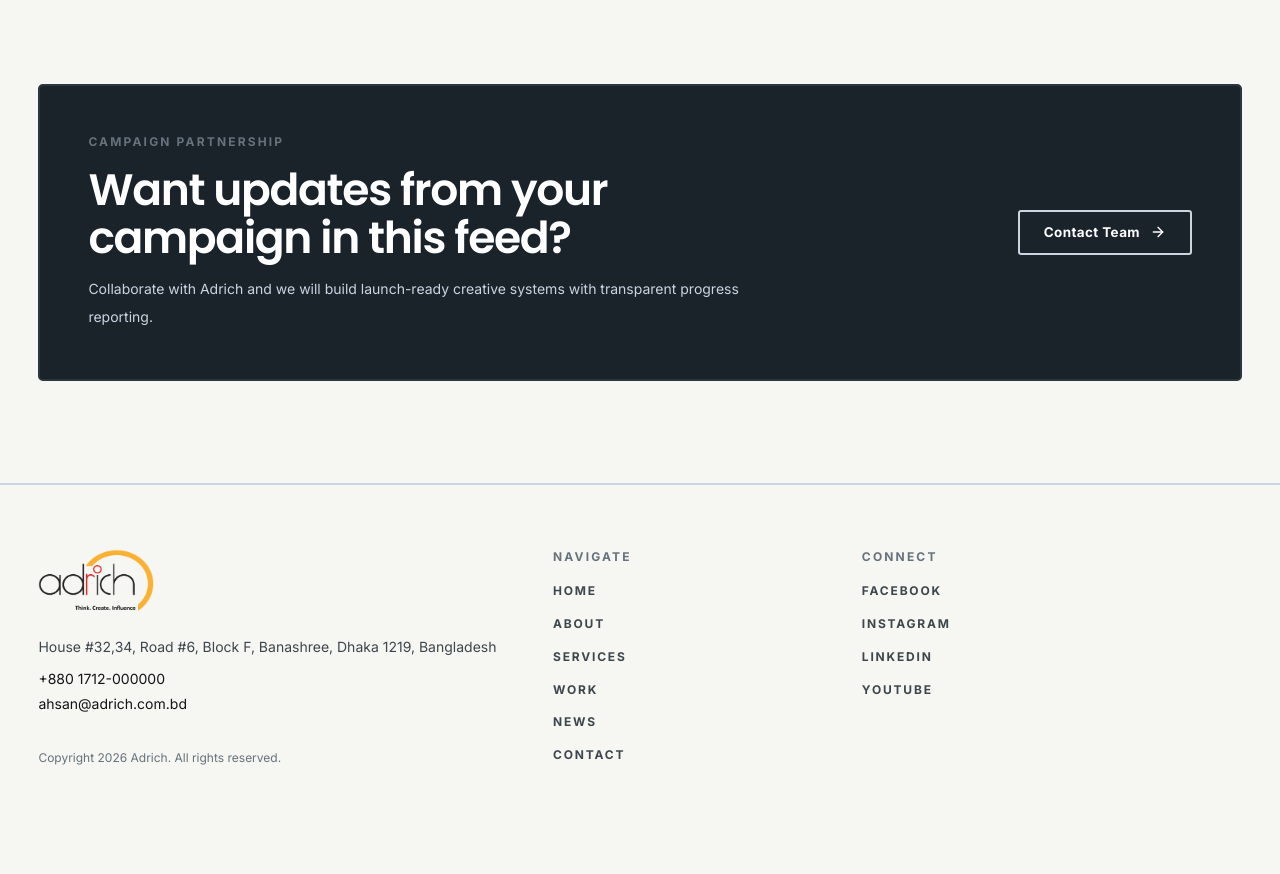
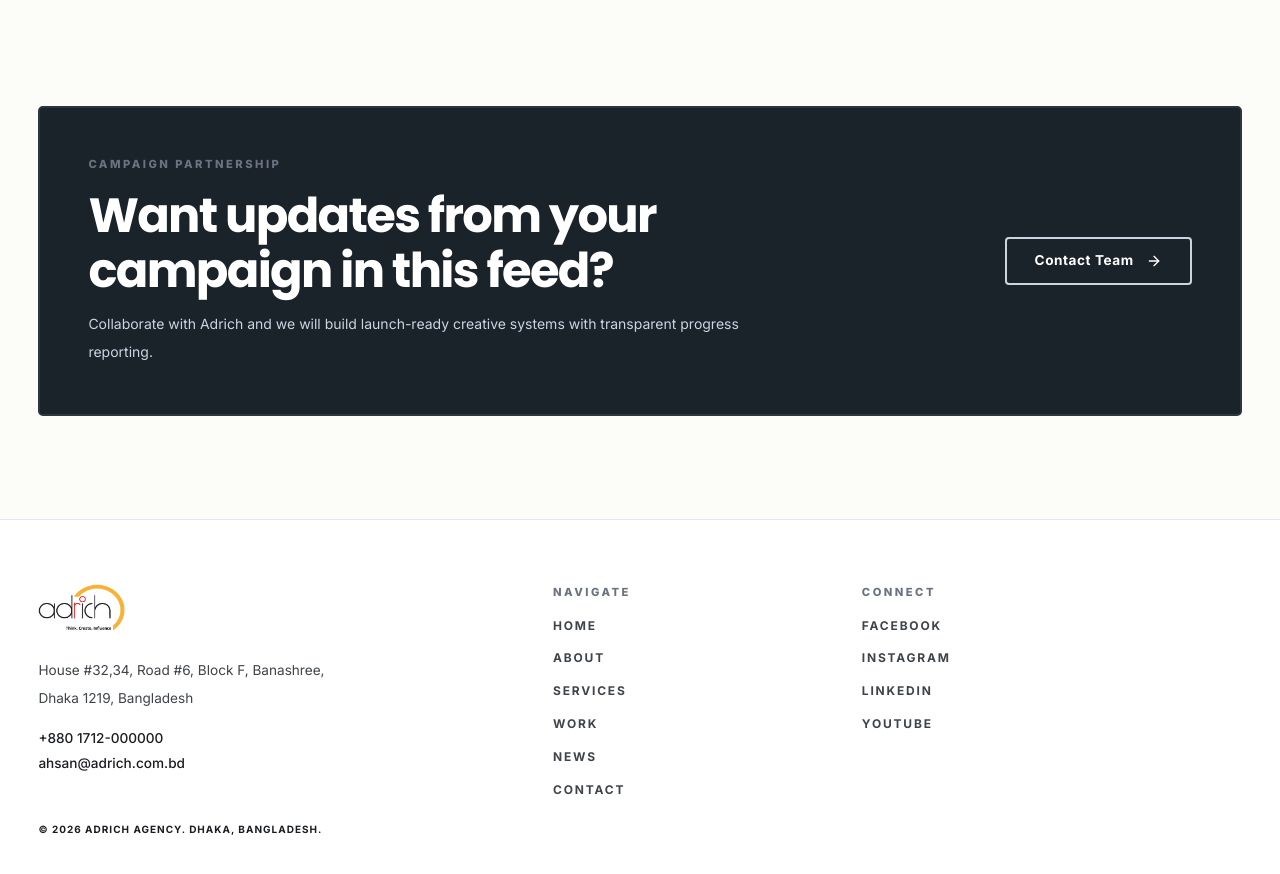
Before and after one commit to serialexperimentsrio/adrich, a Next.js app: page /news in a window 1280 px wide. Shown: the part 1040-1914 px from the top of the page. Before the commit the page ends 1870 px from the top, so only its background shows below. Built offline with nearby package versions, Linux system fonts and the light colour scheme.

Commit message:
Q Checkpoint #1

```diff
--- a/app/globals.css
+++ b/app/globals.css
@@ -3,13 +3,13 @@
 @theme {
   --color-background: var(--background);
   --color-foreground: var(--foreground);
-  --color-surface-0: #f6f6f2;
+  --color-surface-0: #fcfcf9;
   --color-surface-1: #ffffff;
-  --color-surface-2: #ecece8;
-  --color-surface-3: #e2e2dc;
-  --color-ink-900: #121416;
-  --color-ink-700: #3e464d;
-  --color-ink-600: #66727c;
+  --color-surface-2: #f3f4f1;
+  --color-surface-3: #eaeaec;
+  --color-ink-900: #1a1d21;
+  --color-ink-700: #3f444a;
+  --color-ink-600: #6b7280;
   --color-brand-950: #0a0e12;
   --color-brand-900: #161d24;
   --color-brand-800: #1f2a33;
@@ -25,8 +25,8 @@
 }
 
 :root {
-  --background: #f6f6f2;
-  --foreground: #121416;
+  --background: #fcfcf9;
+  --foreground: #1a1d21;
 }
 
 body {
@@ -69,54 +69,63 @@ button:disabled,
 }
 
 /* Border Scale */
-/* Border Scale */
 .border {
-  border-width: 2px;
+  border-width: 1px;
 }
 
 .border-t {
-  border-top-width: 2px;
+  border-top-width: 1px;
 }
 
 .border-b {
-  border-bottom-width: 2px;
+  border-bottom-width: 1px;
 }
 
 .border-l {
-  border-left-width: 2px;
+  border-left-width: 1px;
 }
 
 .border-r {
-  border-right-width: 2px;
+  border-right-width: 1px;
 }
 
 .border-x {
-  border-left-width: 2px;
-  border-right-width: 2px;
+  border-left-width: 1px;
+  border-right-width: 1px;
+}
+
+.border-y {
+  border-top-width: 1px;
+  border-bottom-width: 1px;
+}
+
+/* Viewport Group */
+.viewport-group {
+  height: calc(100vh - 4rem);
+  display: flex;
+  flex-direction: column;
+  scroll-snap-align: start;
+}
+
 .viewport-group > * {
   display: flex;
   align-items: center;
   justify-content: center;
-    /* allow flex children to shrink correctly */
   min-height: 0;
 }
 
-  /* hero (first child) takes remaining space; info strip (last child) fixed at 20% */
 .viewport-group > *:first-child {
   flex: 1 1 auto;
 }
 
 .viewport-group > *:last-child {
   flex: 0 0 20%;
-    /* ensure the info strip content is vertically and horizontally centered */
   display: flex;
   align-items: center;
   justify-content: center;
-    /* remove section spacing that can visually offset centering */
   padding-block: 0;
 }
 
-  /* ensure the inner container stretches and centers its content */
 .viewport-group > *:last-child > .container-swiss {
   height: 100%;
   display: flex;
@@ -134,17 +143,9 @@ button:disabled,
   }
 }
 
-  /* Restore top padding for the section immediately after .viewport-group so
-     the Capabilities heading retains its original spacing. */
 .viewport-group + .section-y,
 .viewport-group + .section-y-tight {
   padding-top: clamp(3.5rem, 8vw, 7.5rem);
-  }
-}
-
-.border-y {
-  border-top-width: 2px;
-  border-bottom-width: 2px;
 }
 .container-swiss {
   width: min(100%, 1280px);
@@ -175,25 +176,25 @@ button:disabled,
 .hero-title {
   font-family: var(--font-poppins), "Segoe UI", sans-serif;
   font-size: clamp(2.25rem, 5.5vw, 4.25rem);
-  line-height: 1.02;
-  letter-spacing: -0.04em;
-  font-weight: 650;
+  line-height: 1.05;
+  letter-spacing: -0.045em;
+  font-weight: 700;
 }
 
 .section-title {
   font-family: var(--font-poppins), "Segoe UI", sans-serif;
-  font-size: clamp(1.85rem, 4vw, 2.75rem);
-  line-height: 1.1;
-  letter-spacing: -0.03em;
-  font-weight: 600;
+  font-size: clamp(1.85rem, 4.5vw, 3rem);
+  line-height: 1.15;
+  letter-spacing: -0.035em;
+  font-weight: 650;
 }
 
 .text-kicker {
-  font-size: 0.75rem;
+  font-size: 0.7rem;
   line-height: 1rem;
-  letter-spacing: 0.18em;
+  letter-spacing: 0.22em;
   text-transform: uppercase;
-  font-weight: 700;
+  font-weight: 800;
   color: var(--color-ink-600);
   display: block;
 }
@@ -201,19 +202,19 @@ button:disabled,
 /* Components */
 .btn-base {
   display: inline-flex;
-  min-height: 2.85rem;
+  min-height: 3rem;
   align-items: center;
   justify-content: center;
-  gap: 0.6rem;
+  gap: 0.75rem;
   border: 2px solid transparent;
   background: transparent;
   color: var(--color-ink-900);
-  border-radius: 0.2rem;
-  padding-inline: 1.5rem;
-  font-size: 0.84rem;
-  font-weight: 650;
-  letter-spacing: 0.03em;
-  transition: background-color 140ms ease, border-color 140ms ease, color 140ms ease;
+  border-radius: 0.25rem;
+  padding-inline: 1.75rem;
+  font-size: 0.85rem;
+  font-weight: 700;
+  letter-spacing: 0.04em;
+  transition: all 200ms cubic-bezier(0.16, 1, 0.3, 1);
   user-select: none;
   white-space: nowrap;
 }
@@ -222,34 +223,40 @@ button:disabled,
   background: var(--btn-fill, var(--color-ink-900));
   border-color: var(--btn-fill, var(--color-ink-900));
   color: var(--btn-fill-text, #ffffff);
+  transform: translateY(-1px);
 }
 
 .btn-base:active {
-  opacity: 0.94;
+  transform: translateY(0);
+  opacity: 0.95;
 }
 
 .btn-primary {
   --btn-fill: var(--color-brand-amber);
   --btn-fill-text: var(--color-ink-900);
   border-color: var(--color-brand-amber);
-  /* Default: filled amber button with dark text */
   color: var(--btn-fill-text);
   background: var(--btn-fill);
+  box-shadow: 0 4px 0 0 rgba(252, 177, 52, 0.1);
 }
 
 .btn-primary:hover {
-  /* Hover matches btn-secondary hover: filled dark background with white text */
   background: var(--color-ink-900);
   border-color: var(--color-ink-900);
   color: #ffffff;
+  box-shadow: 0 4px 12px rgba(26, 29, 33, 0.12);
 }
 
 .btn-secondary {
   --btn-fill: var(--color-ink-900);
   --btn-fill-text: #ffffff;
-  border-color: #9aa3ad;
+  border-color: #d1d5db;
   color: var(--color-ink-900);
   background: transparent;
+}
+
+.btn-secondary:hover {
+  box-shadow: 0 4px 12px rgba(26, 29, 33, 0.08);
 }
 
 .btn-accent {
--- a/components/Footer.tsx
+++ b/components/Footer.tsx
@@ -5,37 +5,39 @@ import { companyProfile, navLinks, socialLinks } from "@/data/site";
 
 export default function Footer() {
   return (
-    <footer className="border-t-2 border-slate-300 bg-surface-0">
+    <footer className="border-t border-slate-200 bg-white">
       <div className="container-swiss section-y-tight">
-        <div className="grid-12 gap-y-8 items-stretch">
+        <div className="grid-12 gap-y-12 items-start">
           <div className="col-span-12 md:col-span-5 flex flex-col h-full items-start">
             <div className="self-start">
               <Image
                 src={logo}
                 alt="Adrich"
-                className="h-16 w-auto object-contain max-w-[320px]"
+                className="h-12 w-auto object-contain max-w-[280px]"
               />
             </div>
 
-            <p className="mt-5 text-sm leading-7 text-ink-700">{companyProfile.address}</p>
+            <p className="mt-6 max-w-xs text-[0.85rem] leading-7 text-ink-700">{companyProfile.address}</p>
 
+            <div className="mt-4 flex flex-col gap-1">
               <a
                 href={`tel:${companyProfile.phone.replace(/[^\\d+]/g, "")}`}
-              className="mt-2 inline-flex text-sm text-ink-700 transition hover:text-ink-900 underline-link"
+                className="inline-flex text-[0.85rem] font-medium text-ink-900 transition hover:text-brand-red"
               >
                 {companyProfile.phone}
               </a>
 
               <a
                 href={`mailto:${companyProfile.email}`}
-              className="mt-1 inline-flex text-sm text-ink-700 transition hover:text-ink-900 underline-link"
+                className="inline-flex text-[0.85rem] font-medium text-ink-900 transition hover:text-brand-red"
               >
                 {companyProfile.email}
               </a>
+            </div>
 
-            <div className="mt-auto">
-              <p className="text-xs text-ink-600">
-                Copyright {new Date().getFullYear()} Adrich. All rights reserved.
+            <div className="mt-12">
+              <p className="text-[10px] font-bold uppercase tracking-widest text-ink-400">
+                &copy; {new Date().getFullYear()} Adrich Agency. Dhaka, Bangladesh.
               </p>
             </div>
           </div>
--- a/components/Hero.tsx
+++ b/components/Hero.tsx
@@ -19,7 +19,7 @@ export default function Hero() {
                 <RotatingText
                   texts={["Think.", "Create.", "Influence."]}
                   mainClassName={
-                    "ml-3 sm:ml-4 px-2 sm:px-2 md:px-3 bg-cyan-300 text-black overflow-hidden py-0.5 sm:py-1 md:py-2 justify-center rounded-lg"
+                    "ml-3 sm:ml-4 px-2.5 sm:px-3 md:px-4 bg-brand-red text-white overflow-hidden py-1 sm:py-1.5 md:py-2 justify-center rounded-sm"
                   }
                   staggerFrom={"last"}
                   initial={{ y: "100%", opacity: 0 }}
--- a/components/RotatingText.tsx
+++ b/components/RotatingText.tsx
@@ -175,8 +175,6 @@ const RotatingText = forwardRef<RotatingTextRef, RotatingTextProps>(
 
     const inlineStyle = {
       ...(rest as { style?: React.CSSProperties })?.style,
-      background: 'var(--color-brand-red)',
-      color: '#ffffff',
     } as React.CSSProperties;
 
     return (
--- a/components/ServiceCard.tsx
+++ b/components/ServiceCard.tsx
@@ -9,14 +9,14 @@ type ServiceCardProps = {
 
 export default function ServiceCard({ service, icon: Icon }: ServiceCardProps) {
   return (
-    <article className="service-row py-10 transition-colors">
+    <article className="service-row group relative overflow-hidden rounded-sm border-2 border-transparent px-4 py-10 transition-all duration-300 hover:border-slate-200 hover:bg-white hover:shadow-xl hover:shadow-slate-200/50">
       <div className="grid-12 items-start gap-y-8">
         <div className="col-span-12 md:col-span-4">
           <div className="flex items-center gap-4">
-            <span className="service-icon inline-flex h-10 w-10 shrink-0 items-center justify-center rounded-sm border-2 border-slate-300 bg-white text-ink-900">
-              <Icon size={20} aria-hidden="true" strokeWidth={1.5} />
+            <span className="service-icon inline-flex h-12 w-12 shrink-0 items-center justify-center rounded-sm border-2 border-slate-200 bg-white text-ink-900 transition-all duration-300 group-hover:scale-110 group-hover:border-ink-900 group-hover:bg-ink-900 group-hover:text-white">
+              <Icon size={24} aria-hidden="true" strokeWidth={1.25} />
             </span>
-            <h3 className="font-display text-2xl font-semibold tracking-tight text-ink-900">{service.title}</h3>
+            <h3 className="font-display text-2xl font-bold tracking-tight text-ink-900">{service.title}</h3>
           </div>
         </div>
 
```
Also changed, not shown: app/page.tsx (+31 -29 lines), components/HeroPattern.tsx (+6 -6 lines), components/Navbar.tsx (+11 -6 lines), components/PortfolioCard.tsx (+16 -16 lines). Lines whose indentation alone changed are shown as unchanged.
